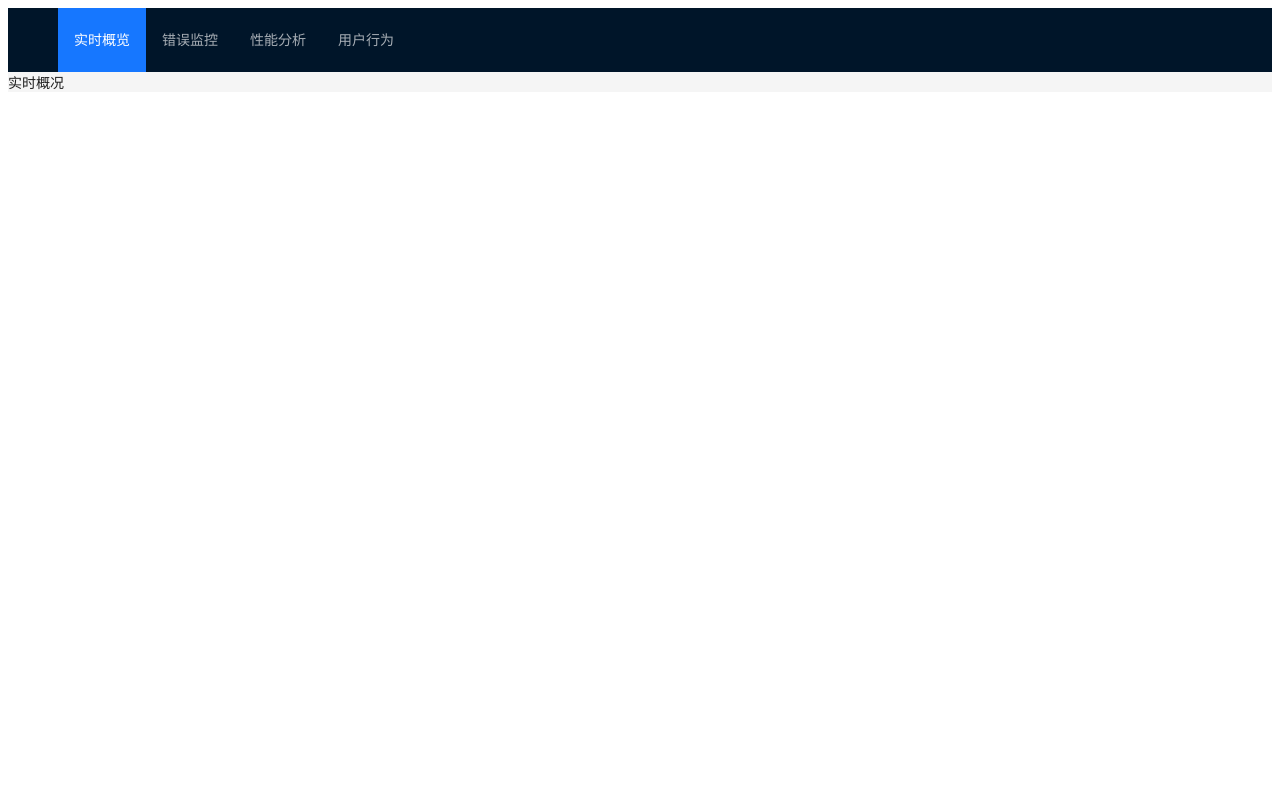
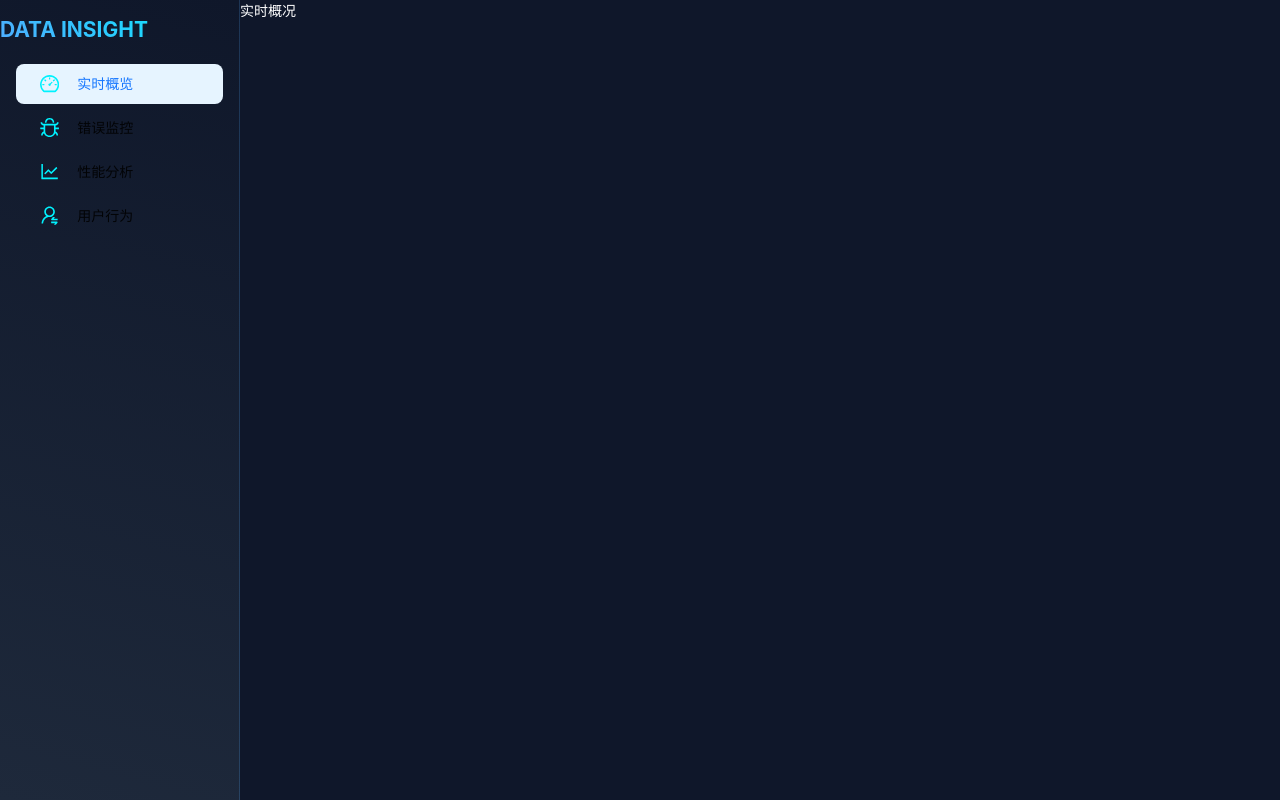
Before and after one commit to JiMei-University-Zhuang/TraceFlow, a React (Vite) app in the folder packages/trace-admin/: page / in a window 1280 px wide. Built offline with nearby package versions, Linux system fonts and the light colour scheme.

Commit message:
chore:平台的初始化骨架2

```diff
--- /dev/null
+++ b/packages/trace-admin/src/App.css
@@ -0,0 +1,103 @@
+/* 科技感字体 */
+@import url('https://fonts.googleapis.com/css2?family=Orbitron:wght@400;600&family=Rajdhani:wght@500&display=swap');
+
+/* 设置 html 和 body 的高度为 100% */
+html,
+body {
+  height: 100%;
+  margin: 0;
+  padding: 0;
+}
+
+/* 全局样式 */
+.tech-bg {
+  background: #0f172a;
+  color: #fff; /* 修改此处为纯白色 */
+  font-family: 'Rajdhani', sans-serif;
+  height: 100vh; /* 设置高度为视口高度 */
+  width: 100%;
+  margin: 0;
+  padding: 0;
+}
+
+/* 文字渐变效果 */
+.text-gradient {
+  background: linear-gradient(45deg, #4facfe 0%, #00f2fe 100%);
+  -webkit-background-clip: text;
+  -webkit-text-fill-color: transparent;
+}
+
+.tech-bg * {
+    color: inherit;
+  }
+
+/* 菜单项动效 */
+.tech-menu.ant-menu-item {
+  transition: all 0.3s cubic-bezier(0.4, 0, 0.2, 1)!important;
+  border-radius: 6px;
+  margin: 8px 0!important;
+  color: #fff !important;
+}
+
+.tech-menu.ant-menu-item:hover {
+  background: rgba(79, 172, 254, 0.1)!important;
+  transform: translateX(4px);
+}
+
+.tech-menu.ant-menu-item-selected {
+  background: linear-gradient(90deg, rgba(79, 172, 254, 0.2) 0%, transparent 100%)!important;
+  border-left: 3px solid #4facfe;
+}
+
+/* 霓虹链接效果 */
+.neon-link {
+  position: relative;
+  padding-left: 8px;
+  transition: color 0.3s;
+}
+
+.neon-link:hover {
+  color: #00f2fe!important;
+}
+
+.neon-link::after {
+  content: '';
+  position: absolute;
+  bottom: -2px;
+  left: 0;
+  width: 0;
+  height: 2px;
+  background: linear-gradient(90deg, #4facfe, #00f2fe);
+  transition: width 0.3s;
+}
+
+.neon-link:hover::after {
+  width: 100%;
+}
+
+/* 卡片悬浮效果 */
+.tech-card {
+  background: rgba(15, 23, 42, 0.7)!important;
+  border: 1px solid rgba(79, 172, 254, 0.2);
+  backdrop-filter: blur(10px);
+  transition: transform 0.3s, box-shadow 0.3s;
+}
+
+.tech-card:hover {
+  transform: translateY(-4px);
+  box-shadow: 0 4px 20px rgba(79, 172, 254, 0.15);
+}
+
+/* 滚动条样式 */
+::-webkit-scrollbar {
+  width: 6px;
+}
+
+::-webkit-scrollbar-track {
+  background: rgba(15, 23, 42, 0.8);
+}
+
+::-webkit-scrollbar-thumb {
+  background: linear-gradient(45deg, #4facfe, #00f2fe);
+  border-radius: 4px;
+}
--- a/packages/trace-admin/src/App.tsx
+++ b/packages/trace-admin/src/App.tsx
@@ -1,42 +1,82 @@
 import { Layout, Menu } from 'antd';
-import { Routes, Route, Link } from'react-router-dom';
+import { Routes, Route, Link } from 'react-router-dom';
+import {
+  DashboardOutlined,
+  BugOutlined,
+  LineChartOutlined,
+  UserSwitchOutlined
+} from '@ant-design/icons';
+import './App.css'; // 需要创建这个CSS文件
+
 import RealtimeOverview from './pages/RealtimeOverview/index';
 import ErrorMonitor from './pages/ErrorMonitor/index';
 import PerformanceAnalysis from './pages/PerformanceAnalysis/index';
 import UserBehavior from './pages/UserBehavior/index';
 
+const { Sider, Content } = Layout;
 
-const { Header, Content } = Layout;
+// 科技感颜色配置
+const techColors = {
+  primary: '#00f2fe',    // 科技蓝
+  secondary: '#4facfe',  // 渐变蓝
+  bgDark: '#0f172a',     // 深空背景
+  accent: '#ff6b6b',     // 高亮红色
+};
 
 const App = () => {
-  // 定义菜单项数组
   const menuItems = [
     {
       key: '1',
-      label: <Link to="/">实时概览</Link>
+      icon: <DashboardOutlined style={{ fontSize: '1.2rem', color: techColors.primary }} />,
+      label: <Link to="/" className="neon-link">实时概览</Link>,
     },
     {
       key: '2',
-      label: <Link to="/errors">错误监控</Link>
+      icon: <BugOutlined style={{ fontSize: '1.2rem', color: techColors.primary }} />,
+      label: <Link to="/errors" className="neon-link">错误监控</Link>,
     },
     {
       key: '3',
-      label: <Link to="/performance">性能分析</Link>
+      icon: <LineChartOutlined style={{ fontSize: '1.2rem', color: techColors.primary }} />,
+      label: <Link to="/performance" className="neon-link">性能分析</Link>,
     },
     {
       key: '4',
-      label: <Link to="/behavior">用户行为</Link>
+      icon: <UserSwitchOutlined style={{ fontSize: '1.2rem', color: techColors.primary }} />,
+      label: <Link to="/behavior" className="neon-link">用户行为</Link>,
     }
   ];
 
   return (
-    <Layout className="h-screen">
-      <Header>
-        {/* 使用 items 属性 */}
-        <Menu theme="dark" mode="horizontal" defaultSelectedKeys={['1']} items={menuItems} />
-      </Header>
+    <Layout className="h-screen tech-bg">
+      <Sider
+        theme="dark"
+        width={240}
+        breakpoint="lg"
+        collapsedWidth="0"
+        style={{
+          background: `linear-gradient(195deg, ${techColors.bgDark} 0%, #1e293b 100%)`,
+          borderRight: `1px solid rgba(79, 172, 254, 0.2)`
+        }}
+      >
+        <div className="logo-container p-4 mb-4">
+          <h1 className="text-xl font-bold text-gradient">DATA INSIGHT</h1>
+        </div>
+        <Menu
+          mode="inline"
+          defaultSelectedKeys={['1']}
+          style={{
+            background: 'transparent',
+            borderRight: 'none',
+            padding: '0 12px'
+          }}
+          items={menuItems}
+          className="tech-menu"
+        />
+      </Sider>
 
-      <Content className="p-6">
+      <Layout>
+        <Content className="p-6 bg-opacity-90" style={{ background: techColors.bgDark }}>
           <Routes>
             <Route path="/" element={<RealtimeOverview />} />
             <Route path="/errors" element={<ErrorMonitor />} />
@@ -45,6 +85,7 @@ const App = () => {
           </Routes>
         </Content>
       </Layout>
+    </Layout>
   );
 };
 
```
Lines whose indentation alone changed are shown as unchanged.
